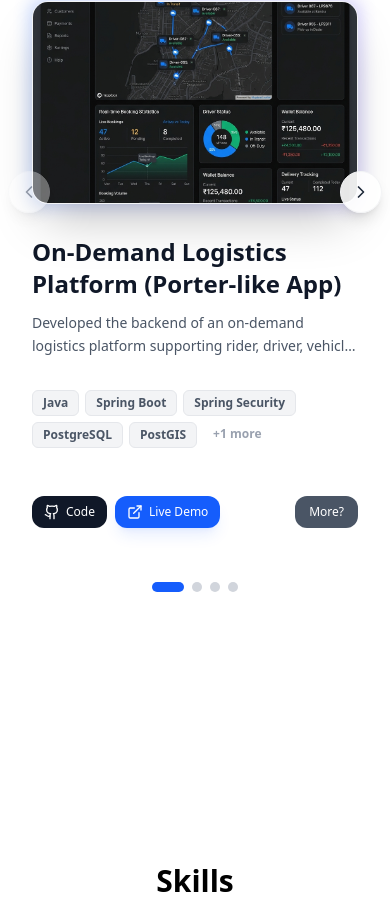
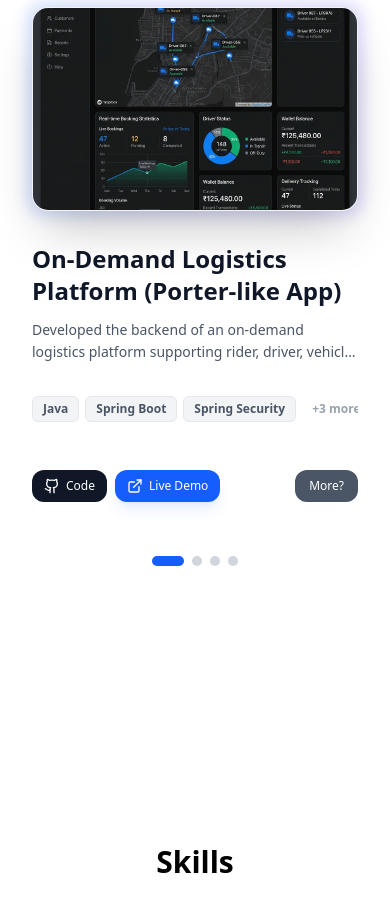
Before and after one commit to Tanuj909/Portfolio, a React (Vite) app: page / in a window 390 px wide. Shown: the part 2264-3174 px from the top of the page. Built offline with nearby package versions, Linux system fonts and the light colour scheme.

Commit message:
Limit tech badges to 3 and hide side arrow navigation on viewports below desktop to avoid overlap

```diff
--- a/src/components/section/WorkSection.jsx
+++ b/src/components/section/WorkSection.jsx
@@ -332,18 +332,18 @@ const WorkSection = () => {
               </div>
 
               {projects[current].techStack && (
-                <div className="flex flex-wrap gap-1.5">
-                  {projects[current].techStack.slice(0, 5).map((tech, i) => (
+                <div className="flex items-center flex-nowrap gap-1.5 overflow-hidden">
+                  {projects[current].techStack.slice(0, 3).map((tech, i) => (
                     <span
                       key={i}
-                      className="px-2.5 py-1 bg-gray-100 text-gray-600 text-xs font-semibold rounded-md border border-gray-200"
+                      className="px-2.5 py-1 bg-gray-100 text-gray-600 text-xs font-semibold rounded-md border border-gray-200 whitespace-nowrap"
                     >
                       {tech}
                     </span>
                   ))}
-                  {projects[current].techStack.length > 5 && (
-                    <span className="px-2.5 py-1 text-gray-400 text-xs font-semibold">
-                      +{projects[current].techStack.length - 5} more
+                  {projects[current].techStack.length > 3 && (
+                    <span className="px-2.5 py-1 text-gray-400 text-xs font-semibold whitespace-nowrap">
+                      +{projects[current].techStack.length - 3} more
                     </span>
                   )}
                 </div>
@@ -389,7 +389,7 @@ const WorkSection = () => {
       <button
         onClick={prevSlide}
         disabled={current === 0}
-        className="absolute top-[50%] left-2 md:left-4 -translate-y-1/2 p-2.5 bg-white/90 hover:bg-white text-gray-800 rounded-full shadow-lg border border-gray-100 transition-all hover:scale-105 active:scale-95 disabled:opacity-40 disabled:cursor-not-allowed disabled:hover:scale-100 z-20"
+        className="hidden lg:flex absolute top-[50%] left-2 md:left-4 -translate-y-1/2 p-2.5 bg-white/90 hover:bg-white text-gray-800 rounded-full shadow-lg border border-gray-100 transition-all hover:scale-105 active:scale-95 disabled:opacity-40 disabled:cursor-not-allowed disabled:hover:scale-100 z-20"
         aria-label="Previous slide"
       >
         <ChevronLeft className="w-5 h-5" />
@@ -398,7 +398,7 @@ const WorkSection = () => {
       <button
         onClick={nextSlide}
         disabled={current === projects.length - 1}
-        className="absolute top-[50%] right-2 md:right-4 -translate-y-1/2 p-2.5 bg-white/90 hover:bg-white text-gray-800 rounded-full shadow-lg border border-gray-100 transition-all hover:scale-105 active:scale-95 disabled:opacity-40 disabled:cursor-not-allowed disabled:hover:scale-100 z-20"
+        className="hidden lg:flex absolute top-[50%] right-2 md:right-4 -translate-y-1/2 p-2.5 bg-white/90 hover:bg-white text-gray-800 rounded-full shadow-lg border border-gray-100 transition-all hover:scale-105 active:scale-95 disabled:opacity-40 disabled:cursor-not-allowed disabled:hover:scale-100 z-20"
         aria-label="Next slide"
       >
         <ChevronRight className="w-5 h-5" />
```
